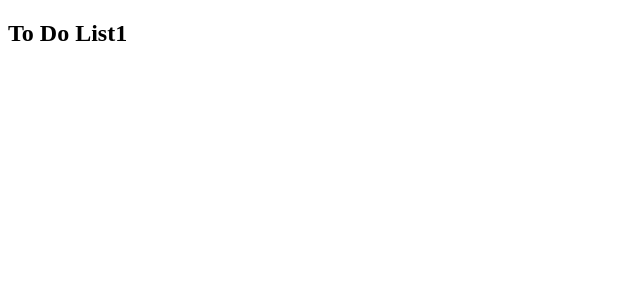
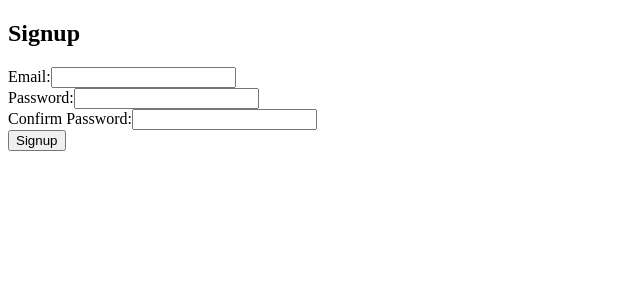
Before and after one commit to SarveshG2002/to-do-list, a React (Vite) app: page / in a window 1280 px wide. Shown: the top 300 px of the page, without its empty margins (0-640 px from the left). Built offline with nearby package versions, Linux system fonts and the light colour scheme.

Commit message:
React Router Added

```diff
--- a/package.json
+++ b/package.json
@@ -11,7 +11,8 @@
   },
   "dependencies": {
     "react": "^18.2.0",
-    "react-dom": "^18.2.0"
+    "react-dom": "^18.2.0",
+    "react-router-dom": "^6.23.1"
   },
   "devDependencies": {
     "@types/react": "^18.2.66",
--- a/src/App.jsx
+++ b/src/App.jsx
@@ -1,9 +1,17 @@
-import TodoList from "./TodoList";"./TodoList";
+import { BrowserRouter as Router, Routes, Route } from 'react-router-dom';
+import Signup from './Signup';
+
 function App() {
   return (
-    <div>
-      <TodoList />
-    </div>
+    <Router>
+      <div className="App">
+        <Routes>
+          <Route path="/signup" element={<Signup />} />
+          <Route path="/" element={<Signup />} />
+          {/* Other routes */}
+        </Routes>
+      </div>
+    </Router>
   );
 }
 
--- /dev/null
+++ b/src/Signup.jsx
@@ -0,0 +1,68 @@
+import React, { useState } from 'react';
+
+function Signup() {
+    // State for form fields
+    const [email, setEmail] = useState('');
+    const [password, setPassword] = useState('');
+    const [confirmPassword, setConfirmPassword] = useState('');
+
+    // Function to handle form submission
+    const handleSubmit = (e) => {
+        e.preventDefault();
+        // Add signup logic here
+        if (password !== confirmPassword) {
+            alert("Passwords don't match");
+            return; // Exit the function early
+        }
+        const newUser = {
+            email,
+            password,
+        };
+
+        // Store user data in localStorage
+        // localStorage.setItem('user', JSON.stringify(newUser));
+
+        // Clear form fields
+        setEmail('');
+        setPassword('');
+        setConfirmPassword('');
+    };
+
+    return (
+        <div>
+            <h2>Signup</h2>
+            <form onSubmit={handleSubmit}>
+                <div>
+                    <label>Email:</label>
+                    <input
+                        type="email"
+                        value={email}
+                        onChange={(e) => setEmail(e.target.value)}
+                        required
+                    />
+                </div>
+                <div>
+                    <label>Password:</label>
+                    <input
+                        type="password"
+                        value={password}
+                        onChange={(e) => setPassword(e.target.value)}
+                        required
+                    />
+                </div>
+                <div>
+                    <label>Confirm Password:</label>
+                    <input
+                        type="password"
+                        value={confirmPassword}
+                        onChange={(e) => setConfirmPassword(e.target.value)}
+                        required
+                    />
+                </div>
+                <button type="submit">Signup</button>
+            </form>
+        </div>
+    );
+}
+
+export default Signup;
```
Also changed, not shown: 1 other file (tests, documents, lock files or other folders).
